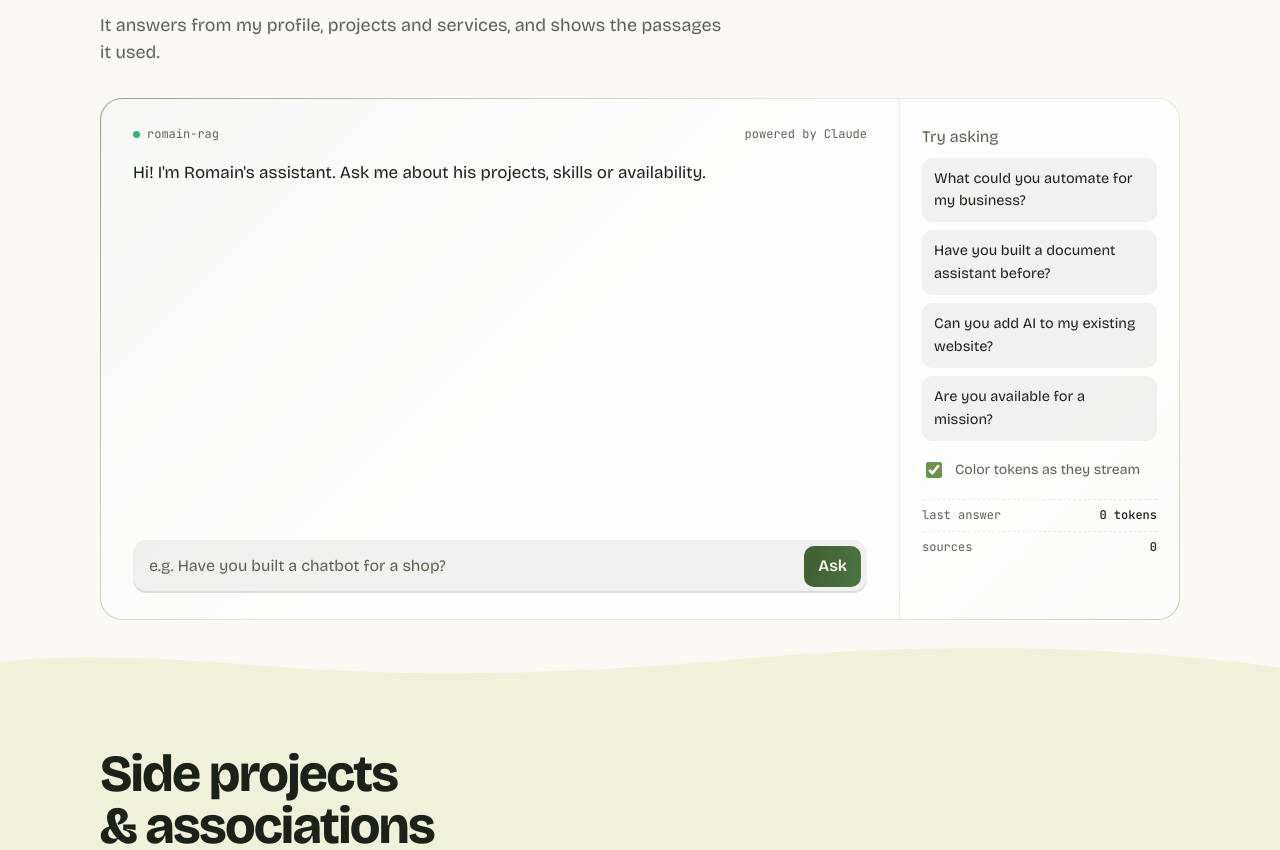
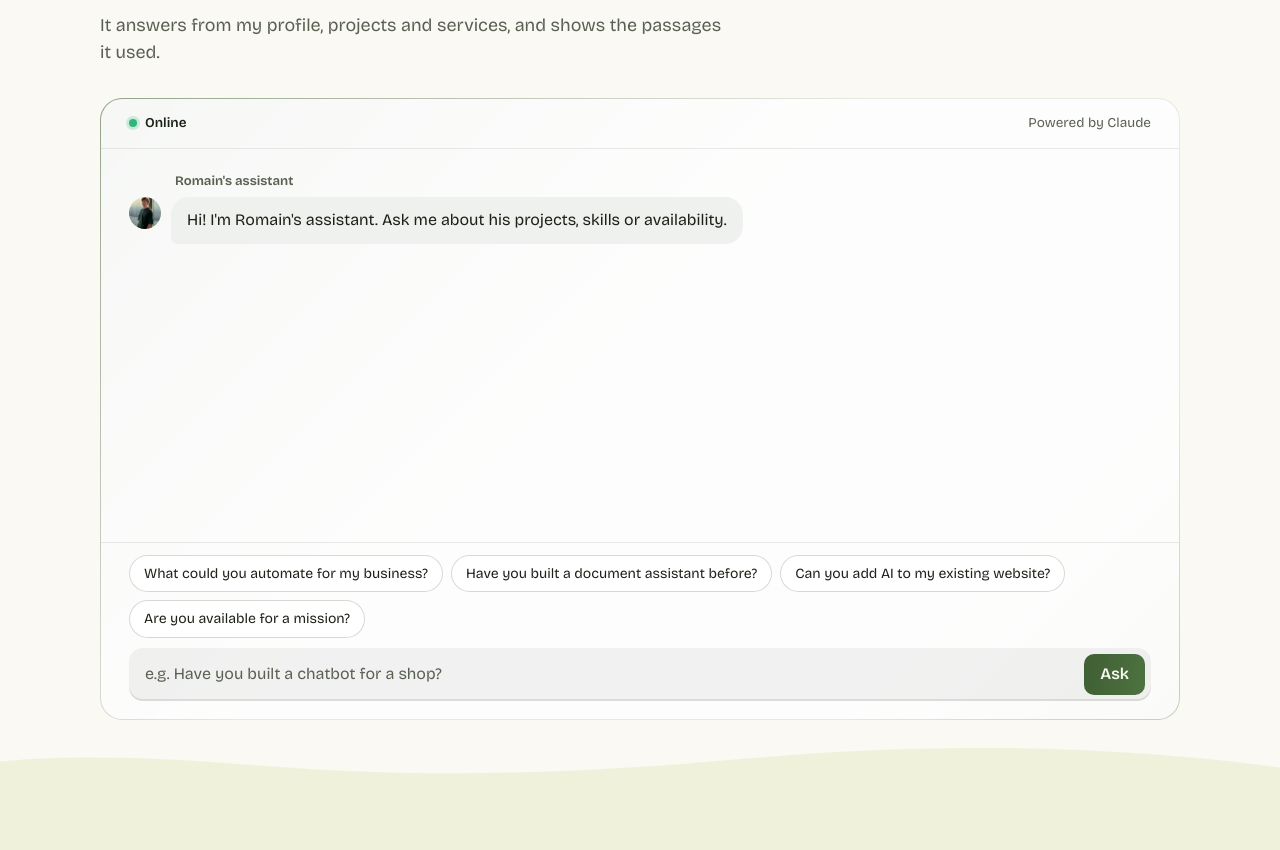
Before and after one commit to OxiiLB/Portfolio, a Nuxt app: page / in a window 1280 px wide. Shown: the part 4362-5212 px from the top of the page. Built offline with nearby package versions, Linux system fonts and the light colour scheme.

Commit message:
[ADD] assistant status indicators [ENH] localization strings

```diff
--- a/components/AskAssistant.vue
+++ b/components/AskAssistant.vue
@@ -17,6 +17,9 @@ const colorTokens = ref(true);
 const lastTokenCount = ref(0);
 const docCount = ref<number | null>(null);
 const thread = ref<HTMLElement | null>(null);
+
+/** Counters and the colour switch appear once a first answer has fully come back. */
+const answered = ref(false);
 
 /** Leading whitespace of a token, rendered outside its highlight. */
 function lead(tok: string): string {
@@ -111,10 +114,12 @@ async function ask(q: string) {
   } catch (e) {
     flush(true);
     answer.error = true;
+    lastTokenCount.value = 0;
     answer.tokens = splitTokens(
       `${(e as Error).message} ${t("ask.emailFallback", { email: profile.value.email })}`,
     );
   } finally {
+    if (!answer.error && answer.tokens.length) answered.value = true;
     busy.value = false;
     scrollDown();
   }
@@ -129,27 +134,51 @@ async function ask(q: string) {
         :sub="t('ask.sub')"
       />
       <CutPanel :cut="22" edge="linear-gradient(135deg, color-mix(in srgb, var(--m2) 55%, transparent), color-mix(in srgb, var(--ink) 8%, transparent) 45%, color-mix(in srgb, var(--ink) 8%, transparent) 80%, color-mix(in srgb, var(--m3) 40%, transparent))" fill="color-mix(in srgb, var(--surface) 92%, transparent)">
+      <!-- A chat window: status bar, bubbles (assistant on the left with Romain's
+           photo, visitor on the right in green), suggestion chips, input. -->
       <div class="chat" :class="{ nocolor: !colorTokens }">
-        <div class="thread">
         <div class="chead">
-            <span class="live"><i :class="{ on: busy }"></i>romain-rag{{ docCount ? ` · ${t('ask.indexed', { n: docCount })}` : "" }}</span>
+          <span class="status"><i :class="{ on: busy }"></i>{{ busy ? t("ask.writing") : t("ask.online") }}</span>
           <span>{{ t("ask.powered") }}</span>
         </div>
+
         <div ref="thread" class="msgs" aria-live="polite">
-            <div class="m-bot">
-{{ t("ask.greeting") }}
+          <div class="row bot first">
+            <img class="av" :src="profile.photo.src" alt="" width="32" height="32" />
+            <div class="stack">
+              <span class="who">{{ t("ask.name") }}</span>
+              <div class="bubble">{{ t("ask.greeting") }}</div>
+            </div>
           </div>
           <template v-for="(turn, n) in turns" :key="n">
-              <div v-if="turn.role === 'user'" class="m-user">{{ turn.text }}</div>
+            <div v-if="turn.role === 'user'" class="row user">
+              <div class="bubble">{{ turn.text }}</div>
+            </div>
+            <div v-else class="row bot">
+              <img class="av" :src="profile.photo.src" alt="" width="32" height="32" />
+              <div class="stack">
                 <!-- Tokens are coloured only while this answer streams, then settle into plain text. -->
-              <div v-else class="m-bot" :class="{ err: turn.error, streaming: busy && n === turns.length - 1 }">
-                <span v-if="!turn.tokens.length" class="typing" :aria-label="t('ask.thinking')">●●●</span>
+                <div class="bubble" :class="{ err: turn.error, streaming: busy && n === turns.length - 1 }">
+                  <span v-if="!turn.tokens.length" class="typing" role="status" :aria-label="t('ask.thinking')"><i></i><i></i><i></i></span>
                   <template v-for="(tok, i) in turn.tokens" :key="i">{{ lead(tok) }}<span class="t" :style="tokStyle(i)">{{ tok.trimStart() }}</span></template>
-                <div v-if="turn.sources.length && !busy" class="srcs">
+                </div>
+                <div v-if="turn.sources.length && !(busy && n === turns.length - 1)" class="srcs" :aria-label="t('ask.sources')">
                   <span v-for="s in turn.sources" :key="s">{{ s }}</span>
                 </div>
               </div>
+            </div>
           </template>
+        </div>
+
+        <div class="composer">
+          <div class="chips" role="group" :aria-label="t('ask.try')">
+            <button
+              v-for="q in profile.suggestedQuestions"
+              :key="q"
+              type="button"
+              :disabled="busy"
+              @click="ask(q)"
+            >{{ q }}</button>
           </div>
           <form class="ask" @submit.prevent="ask(question)">
             <label for="ask-q" class="sr-only">{{ t("ask.label") }}</label>
@@ -162,26 +191,16 @@ async function ask(q: string) {
             />
             <button type="submit" :disabled="busy">{{ t("ask.send") }}</button>
           </form>
-        </div>
-        <aside class="side">
-          <div class="sugg">
-            <span class="label">{{ t("ask.try") }}</span>
-            <button
-              v-for="q in profile.suggestedQuestions"
-              :key="q"
-              type="button"
-              :disabled="busy"
-              @click="ask(q)"
-            >{{ q }}</button>
-          </div>
+          <div v-if="answered" class="meta">
             <label class="tgl" for="tokcolor">
               <input id="tokcolor" v-model="colorTokens" type="checkbox" /> {{ t("ask.color") }}
             </label>
-          <div class="stat">
-            <div><span>{{ t("ask.lastAnswer") }}</span><b>{{ t("ask.tokens", { n: lastTokenCount }) }}</b></div>
-            <div><span>{{ t("ask.sources") }}</span><b>{{ turns.at(-1)?.sources.length ?? 0 }}</b></div>
+            <span class="stat">
+              <span>{{ t("ask.lastAnswer") }} <b>{{ t("ask.tokens", { n: lastTokenCount }) }}</b></span>
+              <span>{{ t("ask.sources") }} <b>{{ turns.at(-1)?.sources.length ?? 0 }}</b></span>
+            </span>
           </div>
-        </aside>
+        </div>
       </div>
       </CutPanel>
     </div>
@@ -189,20 +208,37 @@ async function ask(q: string) {
 </template>
 
 <style scoped>
-.chat { display: grid; grid-template-columns: minmax(0, 1fr) 280px; color: var(--ink); }
-.thread { padding: 26px clamp(18px, 3vw, 32px); display: flex; flex-direction: column; gap: 16px; height: 520px; min-width: 0; }
-.chead { display: flex; justify-content: space-between; gap: 12px; flex-wrap: wrap; font-family: var(--f-mono); font-size: 12px; color: var(--soft); }
-.live { display: flex; align-items: center; gap: 7px; }
-.live i { width: 7px; height: 7px; border-radius: 50%; background: var(--ok); }
-.live i.on { animation: blink 0.8s infinite alternate; }
-@keyframes blink { to { opacity: 0.25; } }
-.msgs { display: flex; flex-direction: column; gap: 16px; flex: 1; overflow-y: auto; min-height: 0; padding-right: 4px; }
-.m-user { align-self: flex-end; background: color-mix(in srgb, var(--ink) 7%, transparent); border-radius: 14px 14px 4px 14px; padding: 10px 14px; max-width: 80%; overflow-wrap: anywhere; }
-.m-bot { max-width: 62ch; font-size: 17px; line-height: 1.6; overflow-wrap: anywhere; }
+.chat { display: flex; flex-direction: column; height: 620px; color: var(--ink); }
+
+/* Status bar */
+.chead {
+  display: flex; justify-content: space-between; align-items: center; gap: 12px;
+  padding: 14px clamp(18px, 3vw, 28px); border-bottom: 1px solid var(--line);
+  font-size: 13.5px; color: var(--soft);
+}
+.status { display: flex; align-items: center; gap: 8px; font-weight: 600; color: var(--ink); }
+.status i { width: 8px; height: 8px; border-radius: 50%; background: var(--ok); box-shadow: 0 0 0 3px color-mix(in srgb, var(--ok) 22%, transparent); }
+.status i.on { animation: blink 0.8s infinite alternate; }
+@keyframes blink { to { opacity: 0.3; } }
+
+/* Messages */
+.msgs { flex: 1; min-height: 0; overflow-y: auto; display: flex; flex-direction: column; gap: 14px; padding: 22px clamp(18px, 3vw, 28px); }
+.row { display: flex; gap: 10px; align-items: flex-start; }
+.row.user { justify-content: flex-end; }
+/* The avatar sits level with the top of the bubble (below the name on the greeting). */
+.av { width: 32px; height: 32px; margin-top: 4px; border-radius: 50%; object-fit: cover; flex: none; background: var(--surface-2); }
+.row.first .av { margin-top: 26px; }
+.stack { display: grid; gap: 6px; justify-items: start; max-width: min(62ch, 85%); min-width: 0; }
+.who { font-size: 13px; font-weight: 650; color: var(--soft); padding-left: 4px; }
+.bubble { padding: 11px 16px; font-size: 16px; line-height: 1.55; overflow-wrap: anywhere; }
+.bot .bubble { background: color-mix(in srgb, var(--m2) 9%, var(--surface)); border-radius: 18px 18px 18px 6px; }
+.user .bubble { background: var(--m2); color: var(--on-accent); border-radius: 18px 18px 6px 18px; max-width: min(52ch, 80%); }
+.bubble.err { color: var(--soft); background: color-mix(in srgb, var(--ink) 5%, var(--surface)); }
+
 /* Token highlight: a band behind most of the letters (about 3/4 of the line), not a full
    block, with a small gap between pieces so neighbours never touch. */
-.m-bot .t {
-  /* Slightly deeper than the token tint so the palest shades still show on white. */
+.bubble .t {
+  /* Slightly deeper than the token tint so the palest shades still show on the bubble. */
   --band: color-mix(in srgb, var(--tok) 72%, var(--m3));
   color: var(--tok-ink); white-space: pre-wrap;
   margin-left: 1px; border-radius: 2px;
@@ -212,41 +248,54 @@ async function ask(q: string) {
   /* When the answer finishes, the bands sink to the baseline and disappear. */
   transition: background-size 420ms cubic-bezier(0.23, 1, 0.32, 1);
 }
-.m-bot.streaming .t { background-size: 100% 74%; background-position: 0 72%; transition: none; }
-.m-bot.streaming .t:hover { --band: var(--tok-pop); }
-.nocolor .m-bot .t, .m-bot.err .t { background: transparent !important; color: var(--ink); }
-.m-bot.err { color: var(--soft); }
-.typing { color: var(--soft); letter-spacing: 3px; animation: blink 0.8s infinite alternate; }
-.srcs { display: flex; gap: 6px; flex-wrap: wrap; margin-top: 10px; }
-.srcs span { font-family: var(--f-mono); font-size: 11.5px; background: color-mix(in srgb, var(--ink) 6%, transparent); padding: 3px 8px; color: var(--soft); }
+.bubble.streaming .t { background-size: 100% 74%; background-position: 0 72%; transition: none; }
+.bubble.streaming .t:hover { --band: var(--tok-pop); }
+.nocolor .bubble .t, .bubble.err .t { background: transparent !important; color: inherit; }
+
+/* Typing dots */
+.typing { display: inline-flex; gap: 4px; padding: 6px 0; }
+.typing i { width: 7px; height: 7px; border-radius: 50%; background: var(--soft); animation: dot 1s infinite ease-in-out; }
+.typing i:nth-child(2) { animation-delay: 0.15s; }
+.typing i:nth-child(3) { animation-delay: 0.3s; }
+@keyframes dot { 0%, 60%, 100% { opacity: 0.3; transform: translateY(0); } 30% { opacity: 1; transform: translateY(-3px); } }
+
+/* Sources used for an answer, under its bubble */
+.srcs { display: flex; gap: 6px; flex-wrap: wrap; padding-left: 4px; }
+.srcs span { font-family: var(--f-mono); font-size: 11.5px; background: color-mix(in srgb, var(--ink) 6%, transparent); padding: 3px 8px; border-radius: 6px; color: var(--soft); }
 .srcs span::before { content: "↳ "; }
+
+/* Composer: suggestion chips, input, then counters once there is an answer */
+.composer { display: grid; gap: 10px; padding: 12px clamp(18px, 3vw, 28px) 18px; border-top: 1px solid var(--line); }
+.chips { display: flex; gap: 8px; flex-wrap: wrap; }
+.chips button {
+  border: 1px solid color-mix(in srgb, var(--m2) 22%, transparent); background: var(--surface);
+  border-radius: 999px; padding: 7px 14px; font-size: 14px; color: var(--ink); white-space: nowrap;
+}
+.chips button:hover:not(:disabled) { background: color-mix(in srgb, var(--m2) 8%, var(--surface)); border-color: color-mix(in srgb, var(--m2) 40%, transparent); }
 .ask { border-radius: 14px; display: flex; gap: 8px; background: color-mix(in srgb, var(--ink) 5%, transparent); padding: 6px; box-shadow: inset 0 -2px 0 color-mix(in srgb, var(--ink) 10%, transparent); transition: box-shadow 0.2s; }
 .ask:focus-within { box-shadow: inset 0 -2px 0 var(--m3); }
 .ask input { flex: 1; min-width: 0; background: none; border: 0; color: var(--ink); font: inherit; font-size: 16px; padding: 8px 10px; }
 .ask input::placeholder { color: var(--soft); }
 .ask input:focus { outline: none; }
-.ask button { border: 0; border-radius: 10px; background: var(--grad); color: var(--on-accent); font-weight: 600; padding: 8px 14px; }
+.ask button { border: 0; border-radius: 10px; background: var(--grad); color: var(--on-accent); font-weight: 600; padding: 8px 16px; }
 button:disabled { opacity: 0.5; cursor: progress; }
-.side { border-left: 1px solid var(--line); padding: 26px 22px; display: grid; gap: 18px; align-content: start; }
-.side .label { color: var(--soft); }
-.sugg { display: grid; gap: 8px; }
-.sugg button { text-align: left; background: color-mix(in srgb, var(--ink) 5%, transparent); border: 0; border-radius: 10px; padding: 10px 12px; font-size: 14.5px; color: var(--ink); }
-.sugg button:hover:not(:disabled) { background: color-mix(in srgb, var(--ink) 10%, transparent); }
 /* Press feedback */
-.ask button, .sugg button { transition: transform 160ms cubic-bezier(0.23, 1, 0.32, 1); }
-.ask button:active:not(:disabled), .sugg button:active:not(:disabled) { transform: scale(0.97); }
-.tgl { display: flex; align-items: center; gap: 10px; font-size: 14px; color: var(--soft); }
-.tgl input { accent-color: var(--m3); width: 16px; height: 16px; }
-.stat { font-family: var(--f-mono); font-size: 12px; color: var(--soft); display: grid; gap: 6px; }
-.stat div { display: flex; justify-content: space-between; border-top: 1px dashed var(--line); padding-top: 6px; }
-.stat b { color: var(--ink); font-weight: 500; font-variant-numeric: tabular-nums; }
+.ask button, .chips button { transition: transform 160ms cubic-bezier(0.23, 1, 0.32, 1), background-color 0.2s, border-color 0.2s; }
+.ask button:active:not(:disabled), .chips button:active:not(:disabled) { transform: scale(0.97); }
+.meta { display: flex; justify-content: space-between; align-items: center; gap: 8px 20px; flex-wrap: wrap; font-size: 13px; color: var(--soft); }
+.tgl { display: flex; align-items: center; gap: 8px; }
+.tgl input { accent-color: var(--m3); width: 15px; height: 15px; }
+.stat { display: flex; gap: 18px; }
+.stat b { font-family: var(--f-mono); font-weight: 500; color: var(--ink); font-variant-numeric: tabular-nums; }
+
 @media (prefers-reduced-motion: reduce) {
-  .m-bot .t { transition: none; }
+  .bubble .t { transition: none; }
 }
 @media (max-width: 860px) {
-  .chat { grid-template-columns: 1fr; }
-  .side { border-left: 0; border-top: 1px solid var(--line); order: -1; padding-bottom: 18px; }
-  .tgl, .stat { display: none; }
-  .thread { height: 440px; }
+  .chat { height: 580px; }
+  /* One row of chips that scrolls sideways, so the conversation keeps its room. */
+  .chips { flex-wrap: nowrap; overflow-x: auto; scrollbar-width: none; margin-inline: calc(-1 * clamp(18px, 3vw, 28px)); padding-inline: clamp(18px, 3vw, 28px); }
+  .chips::-webkit-scrollbar { display: none; }
+  .stack { max-width: 88%; }
 }
 </style>
--- a/i18n/locales/en.json
+++ b/i18n/locales/en.json
@@ -39,8 +39,11 @@
     "title": "Ask my assistant",
     "sub": "It answers from my profile, projects and services, and shows the passages it used.",
     "greeting": "Hi! I'm Romain's assistant. Ask me about his projects, skills or availability.",
+    "name": "Romain's assistant",
+    "online": "Online",
+    "writing": "Writing…",
     "indexed": "{n} passages indexed",
-    "powered": "powered by Claude",
+    "powered": "Powered by Claude",
     "thinking": "Thinking",
     "label": "Your question",
     "placeholder": "e.g. Have you built a chatbot for a shop?",
--- a/i18n/locales/fr.json
+++ b/i18n/locales/fr.json
@@ -39,8 +39,11 @@
     "title": "Interrogez mon assistant",
     "sub": "Il répond à partir de mon profil, de mes projets et de mes services, et montre les passages utilisés.",
     "greeting": "Bonjour ! Je suis l'assistant de Romain. Posez-moi vos questions sur ses projets, ses compétences ou ses disponibilités.",
+    "name": "L'assistant de Romain",
+    "online": "En ligne",
+    "writing": "En train d'écrire…",
     "indexed": "{n} passages indexés",
-    "powered": "propulsé par Claude",
+    "powered": "Propulsé par Claude",
     "thinking": "Réflexion",
     "label": "Votre question",
     "placeholder": "ex. : Avez-vous déjà créé un chatbot pour une boutique ?",
```
Lines whose indentation alone changed are shown as unchanged.
